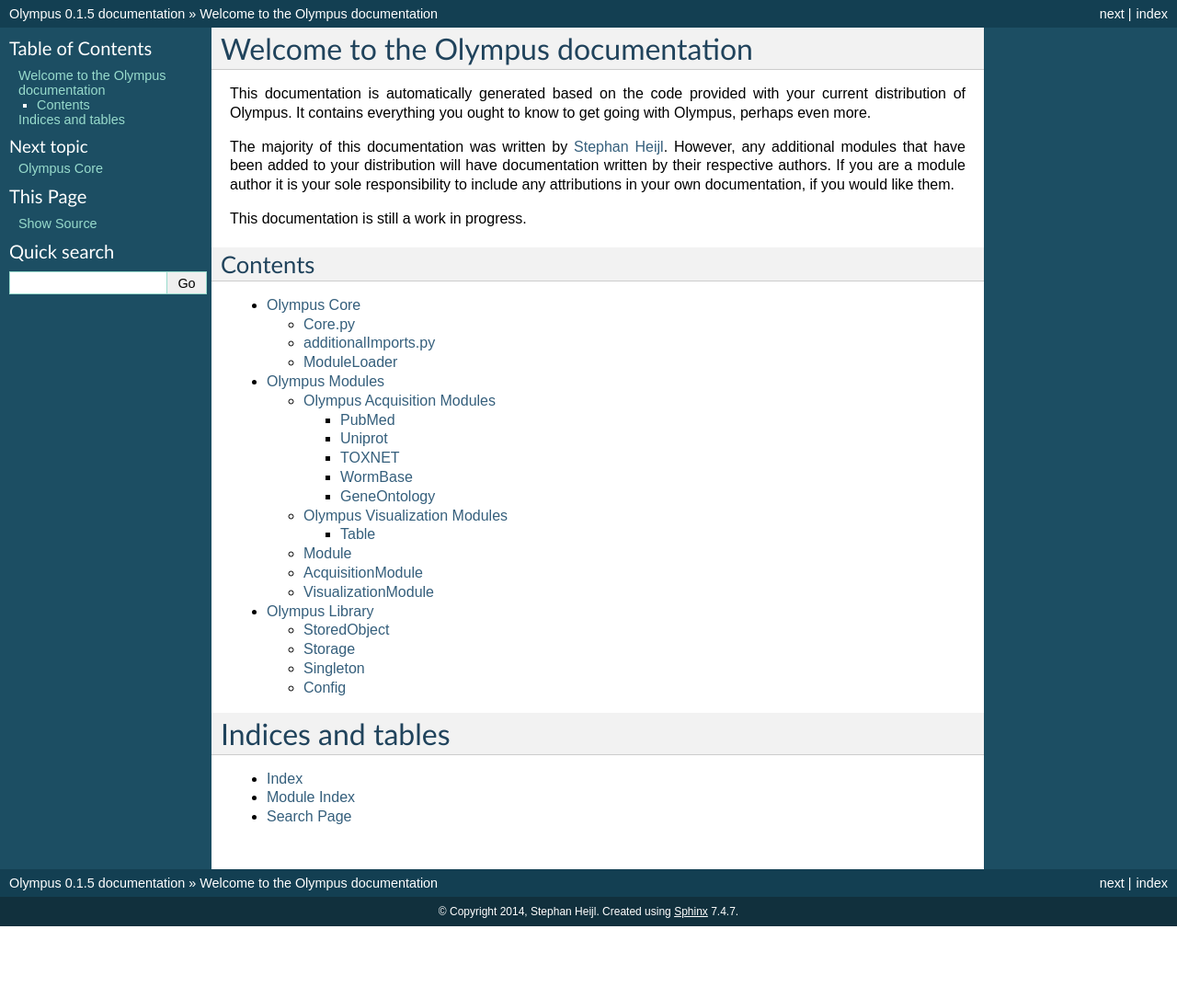
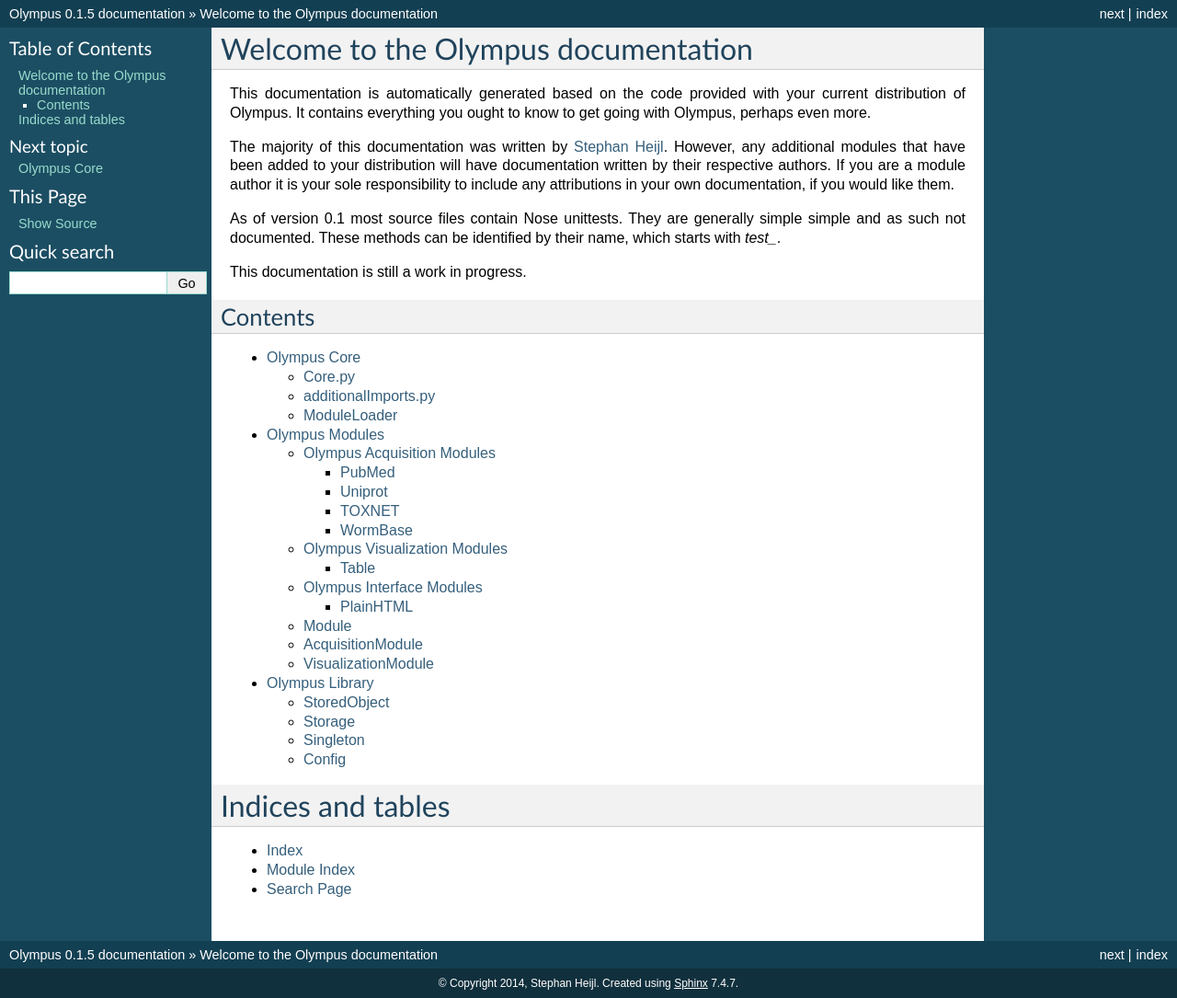
Before and after one commit to HAN-Olympus/Olympus, a Sphinx documentation site: the page built from docs/index.rst, in a window 1280 px wide. Shown: the whole page at 92% size. Built offline with Sphinx 7.4.7, drawn with Linux system fonts in a browser that asks for light colours; formulas are drawn with MathJax 3; before the commit the page ends 1007 px from its top, so only the background shows below that.

Commit message:
Added more documentation

```diff
--- a/docs/acquisition.rst
+++ b/docs/acquisition.rst
@@ -4,7 +4,7 @@
    :maxdepth: 2
 
 PubMed
--------
+------
 .. automodule:: PubMed
 	:members:
 
@@ -14,16 +14,11 @@
 	:members:
 
 TOXNET
--------
+------
 .. automodule:: TOXNET
 	:members:
 
 WormBase
--------
+--------
 .. automodule:: WormBase
 	:members:
-
-GeneOntology
-------------
-.. automodule:: GeneOntology
-	:members:
--- a/docs/index.rst
+++ b/docs/index.rst
@@ -14,6 +14,8 @@
 <http://www.stephanheijl.com>`_. However, any additional modules that have been added to your
 distribution will have documentation written by their respective authors. If you are a module author it is your sole responsibility to include any attributions in your
 own documentation, if you would like them.
+
+As of version 0.1 most source files contain Nose unittests. They are generally simple simple and as such not documented. These methods can be identified by their name, which starts with *test_*.
 
 This documentation is still a work in progress.
 
--- /dev/null
+++ b/docs/interface.rst
@@ -0,0 +1,11 @@
+Olympus Interface Modules
+=========================
+.. toctree::
+   :maxdepth: 2
+
+PlainHTML
+---------
+.. automodule:: PlainHTML
+	:members:
+	:private-members:
+	:special-members:
--- a/docs/modules.rst
+++ b/docs/modules.rst
@@ -6,6 +6,7 @@
 
    acquisition
    visualization
+   interface
 
 Modules are the components that deliver advanced functionality to Olympus. It should be noted that there is a distinct difference between Python modules and Olympus Modules. The latter may include assets that are required for their operation, whereas native modules technically only include the code that is imported.
 
```
Also changed, not shown: 1 other file.
